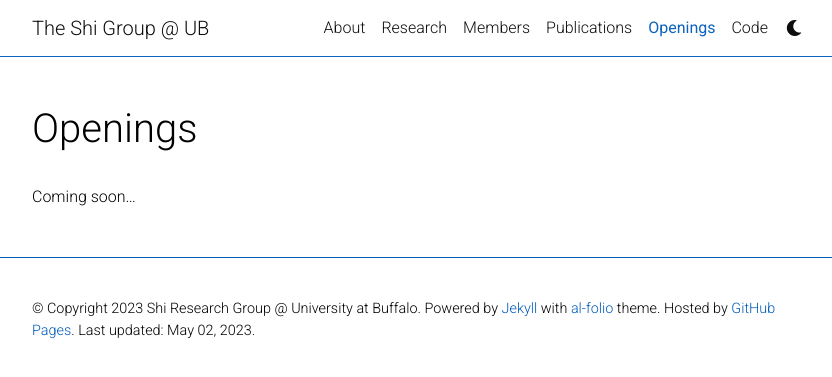
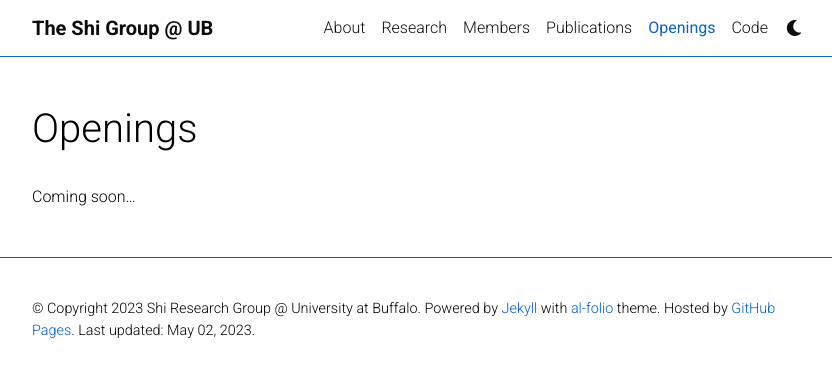
Before and after one commit to ShiResearchGroup/shiresearchgroup.github.io, a Jekyll site: the page built from _pages/openings.md, in a window 1280 px wide. Shown: the top 377 px of the page, without its empty margins (223-1055 px from the left). Built offline with Jekyll 4.4.1, drawn with Linux system fonts in a browser that asks for light colours; comment, search, counter and statistics services are not loaded; a style sheet for code colours, icons or effects is not loaded.

Commit message:
bold site title in the header

```diff
--- a/_includes/header.html
+++ b/_includes/header.html
@@ -17,7 +17,7 @@
                 {{- site.last_name -}}
               {%- endif -%}
             {%- else -%}
-              {{- site.title -}}
+              <span class="font-weight-bold">{{- site.title -}}</span>
             {%- endif -%}
           </a>
           {%- elsif site.enable_navbar_social -%}
```
